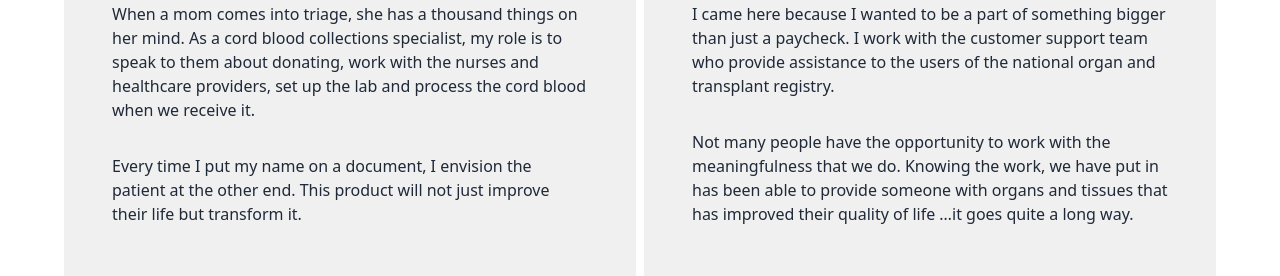
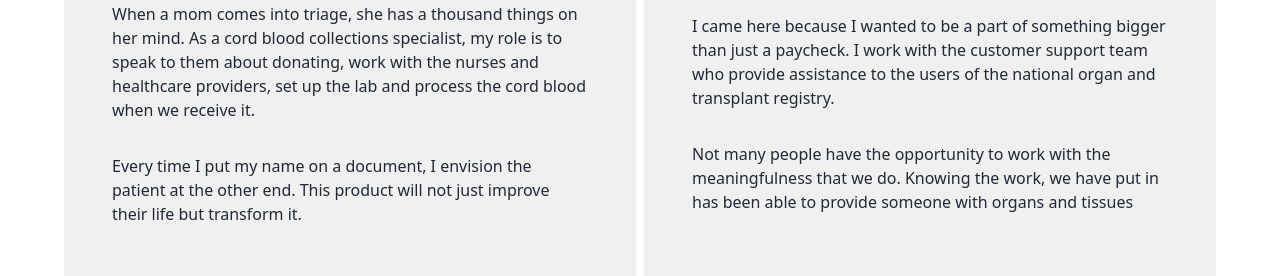
Before and after one commit to team-solvers-kpr/project-cn-blood-service, a React (Create React App) app: page /careers in a window 1280 px wide. Shown: the part 1300-1576 px from the top of the page. Built offline with nearby package versions, Linux system fonts and the light colour scheme; what tw-elements would draw is missing.

Commit message:
fixing issus

```diff
--- a/public/careerVideo.JSON
+++ b/public/careerVideo.JSON
@@ -2,7 +2,7 @@
     {
         "id": "1",
         "image":"https://www.blood.ca/sites/default/files/video_thumbnails/filN0QwmjtI.jpg",
-        "video":"https://www.youtube.com/watch?v=filN0QwmjtI",
+        "video":"https://www.youtube.com/embed/filN0QwmjtI",
         "name":"Renee",
         "pragraphtop":"When a mom comes into triage, she has a thousand things on her mind. As a cord blood collections specialist, my role is to speak to them about donating, work with the nurses and healthcare providers, set up the lab and process the cord blood when we receive it.",
         "pragraphbottom":"Every time I put my name on a document, I envision the patient at the other end. This product will not just improve their life but transform it."
@@ -10,15 +10,15 @@
     {
         "id": "2",
         "image":"https://www.blood.ca/sites/default/files/video_thumbnails/BaJvifb2IQ0.jpg",
-        "video":"https://www.youtube.com/watch?v=BaJvifb2IQ0",
+        "video":"https://www.youtube.com/embed/BaJvifb2IQ0",
         "name":"Tony",
         "pragraphtop":"I came here because I wanted to be a part of something bigger than just a paycheck. I work with the customer support team who provide assistance to the users of the national organ and transplant registry.",
-        "pragraphbottom":"Not many people have the opportunity to work with the meaningfulness that we do. Knowing the work, we have put in has been able to provide someone with organs and tissues that has improved their quality of life …it goes quite a long way."
+        "pragraphbottom":"Not many people have the opportunity to work with the meaningfulness that we do. Knowing the work, we have put in has been able to provide someone with organs and tissues "
     },
     {
         "id": "3",
         "image":"https://www.blood.ca/sites/default/files/video_thumbnails/j3EkltBapaI.jpg",
-        "video":"https://www.youtube.com/watch?v=j3EkltBapaI",
+        "video":"https://www.youtube.com/embed/j3EkltBapaI",
         "name":"Jhoanna",
         "pragraphtop":"My role is building relationships with our donors and the organizations that we partner with. 15 years ago, I left big pharma to help Canada’s blood supply and I’ve never looked back. I still work in sales, only my targets are not dollars, but units of blood.",
         "pragraphbottom":"Every day I educate people about the need for blood and plasma, but I couldn’t do what I do without the help of my team. By working together in this way, we are saving lives."
@@ -26,7 +26,7 @@
     {
         "id": "4",
         "image":"https://www.blood.ca/sites/default/files/video_thumbnails/-LvsvLeEmH8.jpg",
-        "video":"https://www.youtube.com/watch?v=-LvsvLeEmH8",
+        "video":"https://www.youtube.com/embed/-LvsvLeEmH8",
         "name":"Arianne",
         "pragraphtop":"It is just a privilege coming into work each day. Because of our commitment, we are giving people their lives back. I work with the lab to make sure all protocols for blood testing are safe and secure before they are used by frontline staff.",
         "pragraphbottom":"When I go home at night, I feel proud knowing that because of what I did today, Canadians can trust that the blood products they and their loved ones receive are safe."
--- a/src/components/Modal/VideoModal.jsx
+++ b/src/components/Modal/VideoModal.jsx
@@ -57,6 +57,8 @@ const VideoModal = ({
                   <Dialog.Panel className="transform overflow-hidden align-middle shadow-xl transition-all">
                     <div className="mt-2">
                       <iframe src={videourl} frameborder="0" title='this is modal iframe' height={450} width={860}></iframe>
+
+                      {console.log(videourl)}
                     </div>
 
                     <div className="mt-4">
--- a/src/components/Pages/Careers/TogetherSection.jsx
+++ b/src/components/Pages/Careers/TogetherSection.jsx
@@ -13,9 +13,9 @@ const TogetherSection = () => {
             <p className='mb-4 font-xl'>If you are looking for a rewarding experience and the opportunity to make a meaningful difference, we encourage you to consider joining our dedicated team.</p>
             <h2 className='font-xl font-medium'>This is our people promise.</h2>
             </div>
-            <div className="video grid-cols-6 my-8">
+            <div className="video grid-cols-6 my-8 cursor-pointer">
                 <BsPlayCircleFill  fontSize={100} className={`text-red-600 lg:-my-14 transition-all ease-in lg:top-[24rem] lg:right-[16rem] ml-[10rem] mt-[6rem] absolute `}/>
-                <VideoModal images={`https://www.blood.ca/sites/default/files/video_thumbnails/QAP3SMTCsVo.jpg`} videourl={`https://www.youtube.com/watch?v=QAP3SMTCsVo`} />
+                <VideoModal images={`https://www.blood.ca/sites/default/files/video_thumbnails/QAP3SMTCsVo.jpg`} videourl={`https://www.youtube.com/embed/QAP3SMTCsVo`} />
             </div>
         </div>
     </div>
```
